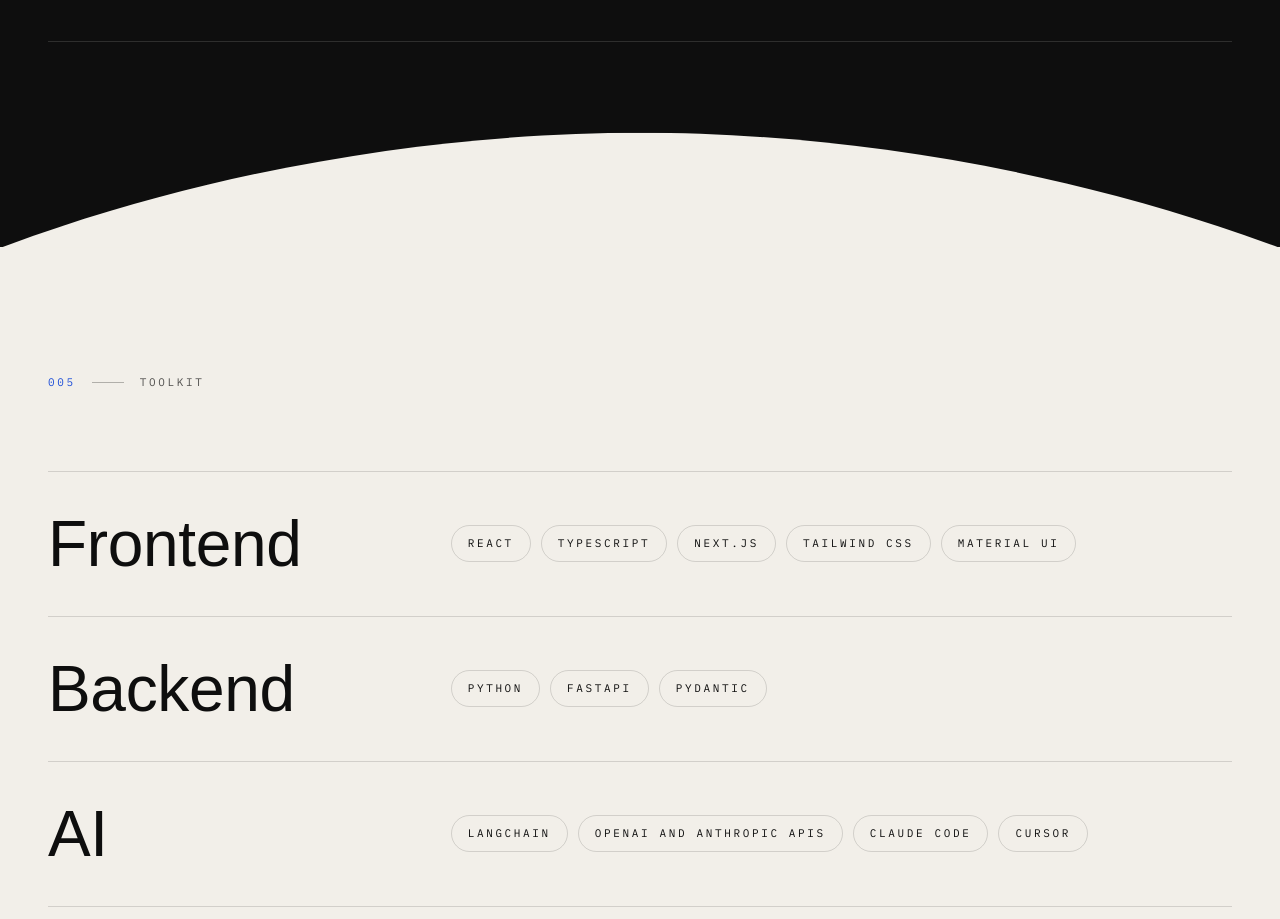
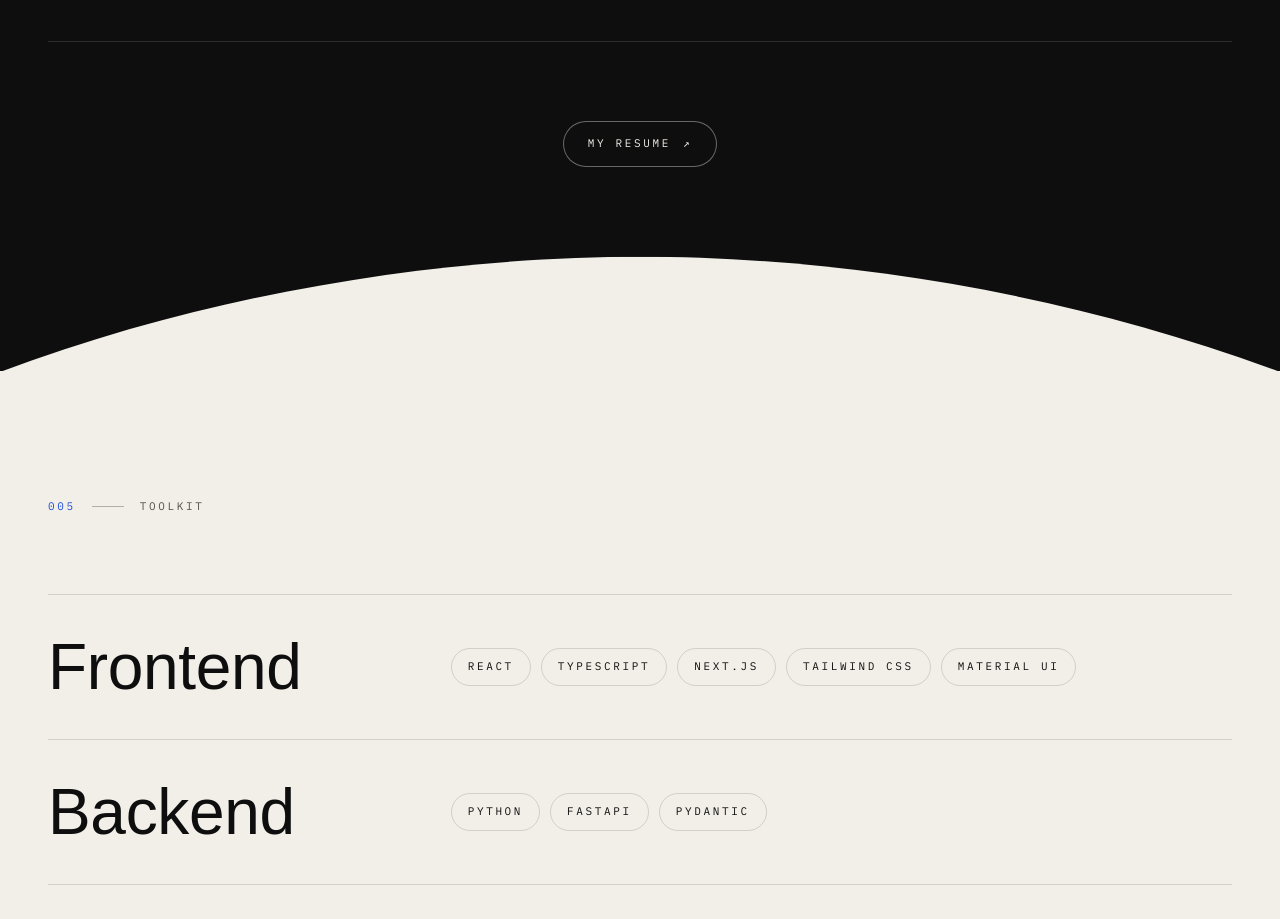
Before and after one commit to Japollodev/joel-portfolio, a Next.js app: page / in a window 1280 px wide. Shown: the part 5983-6902 px from the top of the page. Built offline with nearby package versions, Linux system fonts and the light colour scheme; no server answers; a web font is replaced by a local one.

Commit message:
feat: Added resume button to reveal resume pdf

```diff
--- a/src/components/Work.tsx
+++ b/src/components/Work.tsx
@@ -96,6 +96,19 @@ export function Work() {
             );
           })}
         </ol>
+
+        <Reveal className="mt-14 flex justify-center md:mt-20">
+          <a
+            href={work.resume.href}
+            target="_blank"
+            rel="noopener noreferrer"
+            className="label inline-flex items-center gap-3 rounded-full px-6 py-3.5 text-fg ring-1 ring-fg/40 transition-colors duration-300 hover:text-accent-text hover:ring-accent"
+          >
+            {work.resume.label}
+            <span aria-hidden="true">↗</span>
+            <span className="sr-only"> (PDF, opens in a new tab)</span>
+          </a>
+        </Reveal>
       </Container>
     </Section>
   );
--- a/src/content.ts
+++ b/src/content.ts
@@ -138,6 +138,7 @@ export type WorkEntry = {
 export const work = {
   index: "004",
   label: "Work & Experience",
+  resume: { label: "My Resume", href: "/joel-mcgill-resume.pdf" },
   entries: [
     {
       company: "Sinfra",
```
Also changed, not shown: 1 other file (tests, documents, lock files or other folders).
